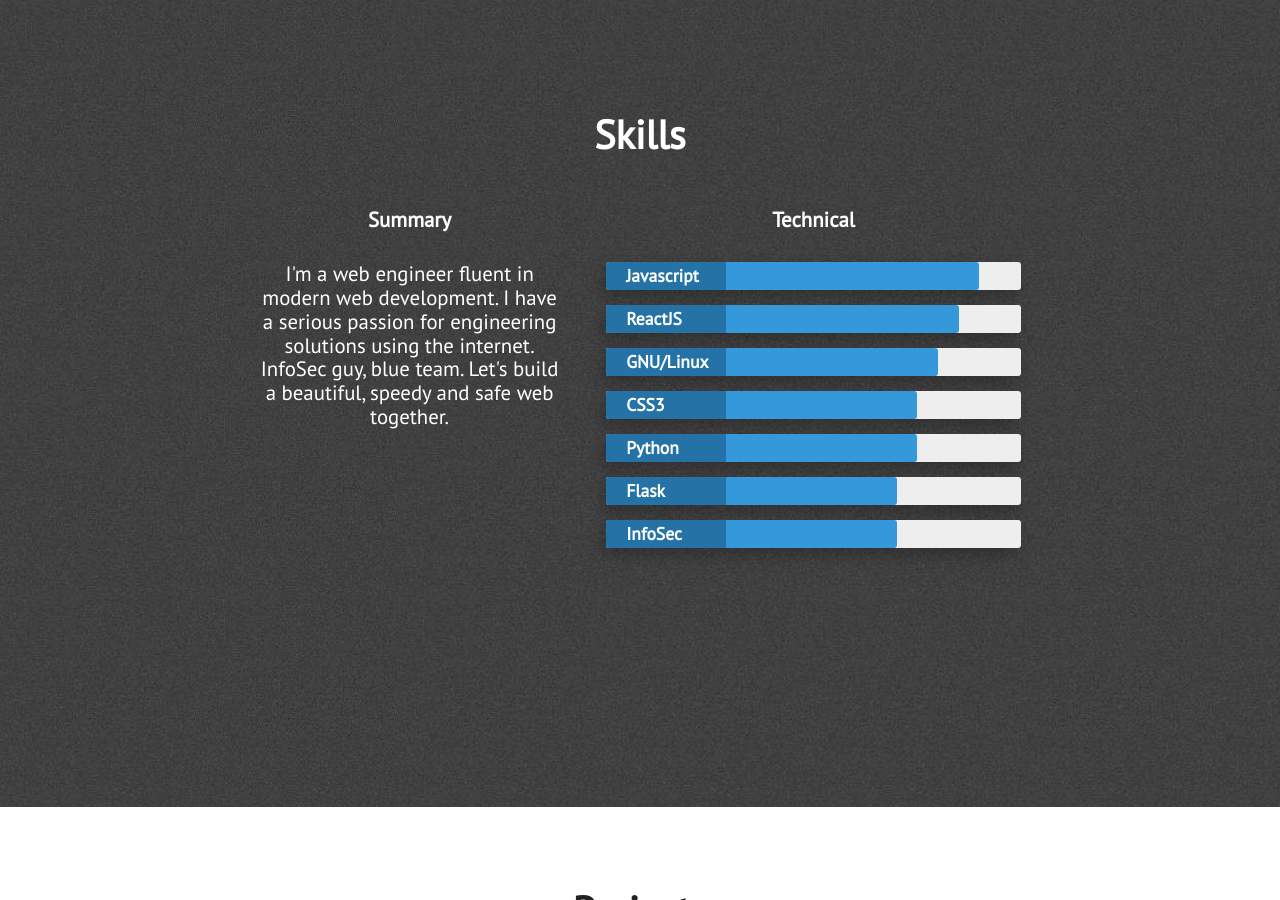
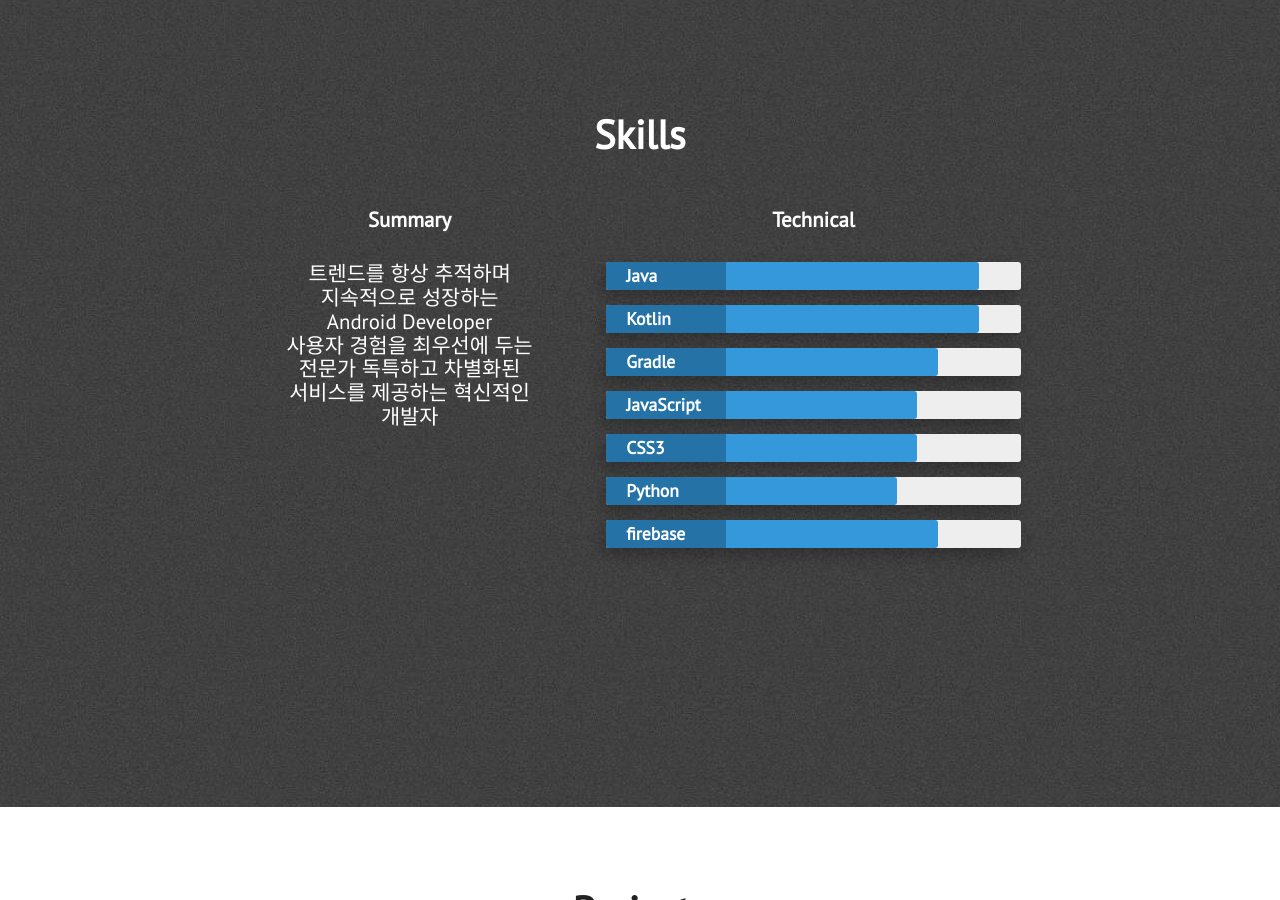
Before and after one commit to EJ-pro/EJ-pro.github.io, a Jekyll site: the page built from index.html, in a window 1280 px wide and 900 px high, scrolled down 2093 px. Built offline with Jekyll 4.4.1, drawn with Linux system fonts in a browser that asks for light colours; nearby versions of some CDN libraries.

Commit message:
skills change

```diff
--- a/_includes/skills.html
+++ b/_includes/skills.html
@@ -8,45 +8,46 @@
                 <div class="what-i-do">
                     <h3 class="center-align skills-subsection">Summary</h3>
                     <p class="paragraph-text center-align">
-                        I'm a web engineer fluent in modern web development. I have a serious passion for engineering solutions using the internet. InfoSec guy, blue team. Let's build a beautiful, speedy and safe web together.
-                    </p>
+                        트렌드를 항상 추적하며<br>지속적으로 성장하는<br>Android Developer<br>사용자 경험을 최우선에 두는<br>전문가 독특하고 차별화된<br>서비스를
+                        제공하는 혁신적인<br>개발자
                 </div>
                 <div class="technical-skills">
                     <h3 class="center-align skills-subsection">Technical</h3>
                     <div class="progress-bars">
                         <div class="skillbar clearfix " data-percent="90%">
-                            <div class="skillbar-title" style="background: #2980b9;"><span>Javascript</span></div>
+
+                            <div class="skillbar-title" style="background: #2980b9;"><span>Java</span></div>
                             <div class="skillbar-bar" style="background: #3498db;"></div>
                         </div> <!-- End Skill Bar -->
 
-                        <div class="skillbar clearfix " data-percent="85%">
-                            <div class="skillbar-title" style="background: #2980b9;"><span>ReactJS</span></div>
+                        <div class="skillbar clearfix " data-percent="90%">
+                            <div class="skillbar-title" style="background: #2980b9;"><span>Kotlin</span></div>
                             <div class="skillbar-bar" style="background: #3498db;"></div>
                         </div> <!-- End Skill Bar -->
 
                         <div class="skillbar clearfix " data-percent="80%">
-                            <div class="skillbar-title" style="background: #2980b9;"><span>GNU/Linux</span></div>
+                            <div class="skillbar-title" style="background: #2980b9;"><span>Gradle</span></div>
                             <div class="skillbar-bar" style="background: #3498db"></div>
                         </div> <!-- End Skill Bar -->
 
+
+                        <div class="skillbar clearfix " data-percent="75%">
+                            <div class="skillbar-title" style="background: #2980b9;"><span>JavaScript</span></div>
+                            <div class="skillbar-bar" style="background: #3498db;"></div>
+                        </div> <!-- End Skill Bar -->
 
                         <div class="skillbar clearfix " data-percent="75%">
                             <div class="skillbar-title" style="background: #2980b9;"><span>CSS3</span></div>
                             <div class="skillbar-bar" style="background: #3498db;"></div>
                         </div> <!-- End Skill Bar -->
 
-                        <div class="skillbar clearfix " data-percent="75%">
-                            <div class="skillbar-title" style="background: #2980b9;"><span>Python</span></div>
+                        <div class="skillbar clearfix " data-percent="70%">
+                            <div class="skillbar-title" style="background: #2980b9"><span>Python</span></div>
                             <div class="skillbar-bar" style="background: #3498db;"></div>
                         </div> <!-- End Skill Bar -->
 
-                        <div class="skillbar clearfix " data-percent="70%">
-                            <div class="skillbar-title" style="background: #2980b9"><span>Flask</span></div>
-                            <div class="skillbar-bar" style="background: #3498db;"></div>
-                        </div> <!-- End Skill Bar -->
-
-                        <div class="skillbar clearfix " data-percent="70%">
-                            <div class="skillbar-title" style="background: #2980b9"><span>InfoSec</span></div>
+                        <div class="skillbar clearfix " data-percent="80%">
+                            <div class="skillbar-title" style="background: #2980b9"><span>firebase</span></div>
                             <div class="skillbar-bar" style="background: #3498db"></div>
                         </div> <!-- End Skill Bar -->
                     </div>
```
